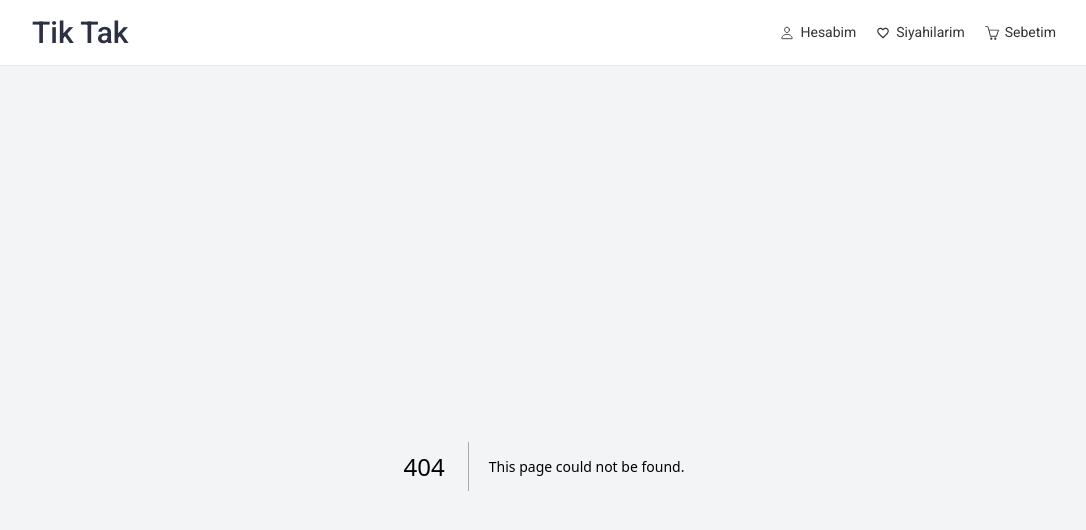
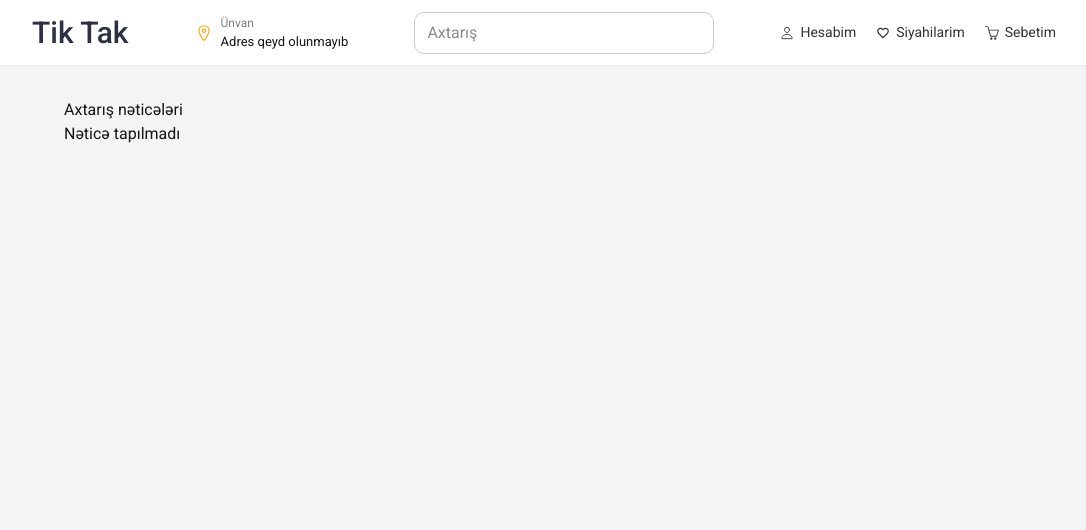
Before and after one commit to EsIbrahimli/tiktak-client, a Next.js app: page /search in a window 1280 px wide. Before the commit this address had no page. Shown: the top 530 px of the page, without its empty margins (96-1182 px from the left). Built offline with nearby package versions, Linux system fonts and the light colour scheme.

Commit message:
Added search panel

```diff
--- a/src/app/basket/page.tsx
+++ b/src/app/basket/page.tsx
@@ -1,4 +1,4 @@
-import MyBasket from '@/common/components/MyBasket/page';
+import MyBasket from '@/common/components/myBasket/page';
 
 export default function BasketPage() {
     return <MyBasket />;
--- /dev/null
+++ b/src/app/search/page.tsx
@@ -0,0 +1,56 @@
+// "use client";
+"use client";
+import { useSearchParams } from "next/navigation";
+import { use, useEffect, useState } from "react";
+import { axiosInstance } from "../../services/axiosInstance"; // düz import
+
+interface Product {
+  id: number;
+  name: string;
+  price: number;
+}
+
+const SearchPage = () => {
+  const searchParams = useSearchParams();
+  const query = searchParams.get("query") || "";
+
+  const [results, setResults] = useState<Product[]>([]);
+  const [loading, setLoading] = useState(false);
+
+  useEffect(() => {
+    if (!query) return;
+    setLoading(true);
+
+    axiosInstance
+      .get("/products", { params: { search: query } })
+      .then((res) => {
+        // data array olduğunu yoxlayırıq
+        if (Array.isArray(res.data)) {
+          setResults(res.data);
+        } else if (Array.isArray(res.data.products)) {
+          setResults(res.data.products);
+        } else {
+          setResults([]);
+        }
+      })
+      .catch((err) => console.error(err))
+      .finally(() => setLoading(false));
+  }, [query]);
+
+  return (
+    <div style={{ padding: "2rem" }}>
+      <h1>Axtarış nəticələri</h1>
+      {loading && <p>Yüklənir...</p>}
+      {!loading && results.length === 0 && <p>Nəticə tapılmadı</p>}
+      <ul>
+        {(results || []).map((item) => (
+          <li key={item.id}>
+            {item.name} - {item.price}₼
+          </li>
+        ))}
+      </ul>
+    </div>
+  );
+};
+
+export default SearchPage;
--- a/src/common/components/Header/Header.module.css
+++ b/src/common/components/Header/Header.module.css
@@ -19,6 +19,33 @@
     font-weight: 500;
     font-size: 30px;
 }
+.address {
+  display: flex;
+  align-items: center;
+  gap: 8px;
+}
+
+.address svg {
+  color: orange;
+}
+.title {
+  font-size: 12px;
+  color: gray;
+  margin: 0;
+}
+
+.subtitle {
+  font-size: 13px;
+  margin: 0;
+}
+
+/* SEARCH */
+.search input {
+  width: 300px;
+  padding: 8px 12px;
+  border-radius: 10px;
+  border: 1px solid #ccc;
+}
 
 .nav {
     display: flex;
--- a/src/common/components/Header/Header.tsx
+++ b/src/common/components/Header/Header.tsx
@@ -1,18 +1,75 @@
 "use client";
+import { usePathname, useRouter } from "next/navigation";
 import { IoPersonOutline } from "react-icons/io5";
 import { MdFavoriteBorder } from "react-icons/md";
 import { SlBasket } from "react-icons/sl";
+import { IoLocationOutline } from "react-icons/io5";
+import { useEffect, useState } from "react";
 
 import Link from "next/link";
 import styles from "./Header.module.css";
 
+
+
 const Header = () => {
+     const pathname = usePathname();
+     console.log(pathname);
+
+      const router = useRouter();
+
+
+   const [searchQuery, setSearchQuery] = useState("");
+    const [isMounted, setIsMounted] = useState(false);
+
+
+    useEffect(() => {
+    setIsMounted(true);
+  }, []);
+
+  const isLanding = isMounted && (pathname === "/" || pathname.startsWith("/landingpage"));
+
+  // Sadə input handler
+  const handleSearchChange = (e: React.ChangeEvent<HTMLInputElement>) => {
+    setSearchQuery(e.target.value);
+    // İstəsən buradan API çağırışı və ya filter funksiyası çağıra bilərsən
+    console.log("Axtarış sorğusu:", e.target.value);
+  };
+
+  const handleSearchSubmit = (e: React.FormEvent<HTMLFormElement>) => {
+    e.preventDefault();
+    if (searchQuery.trim() === "") return; // boş inputu yoxla
+    // İstifadəçini /search səhifəsinə yönləndir
+    router.push(`/search?query=${encodeURIComponent(searchQuery)}`);
+    // Burada istədiyin səhifəyə yönləndir və ya nəticələri göstər
+    console.log("Axtarış submit olundu:", searchQuery);
+  };
+
     return (
         <header className={styles.header}>
             <div className={styles.container}>
                 <Link href="/" className={styles.brand}>
                     Tik Tak
                 </Link>
+                 {/* ❗ Landing deyilsə göstər */}
+        {!isLanding && (
+          <>
+            {/* Ünvan */}
+            <div className={styles.address}>
+              <IoLocationOutline size={18} />
+              <div>
+                <p className={styles.title}>Ünvan</p>
+                <p className={styles.subtitle}>Adres qeyd olunmayıb</p>
+              </div>
+            </div>
+
+            {/* Search */}
+            <div className={styles.search}>
+                 <form onSubmit={handleSearchSubmit}>
+              <input type="text" placeholder="Axtarış" value={searchQuery} onChange={ (e) => setSearchQuery(e.target.value)} />
+              </form>
+            </div>
+          </>
+        )}
 
                 <nav className={styles.nav}>
                     <Link className={styles.link} href="/account">
--- a/src/common/components/myBasket/page.tsx
+++ b/src/common/components/myBasket/page.tsx
@@ -1,4 +1,4 @@
-import styles from './MyBasket.module.css'
+import styles from './myBasket.module.css'
 import { RiDeleteBin6Line } from "react-icons/ri";
 import Image from 'next/image';
 
```
